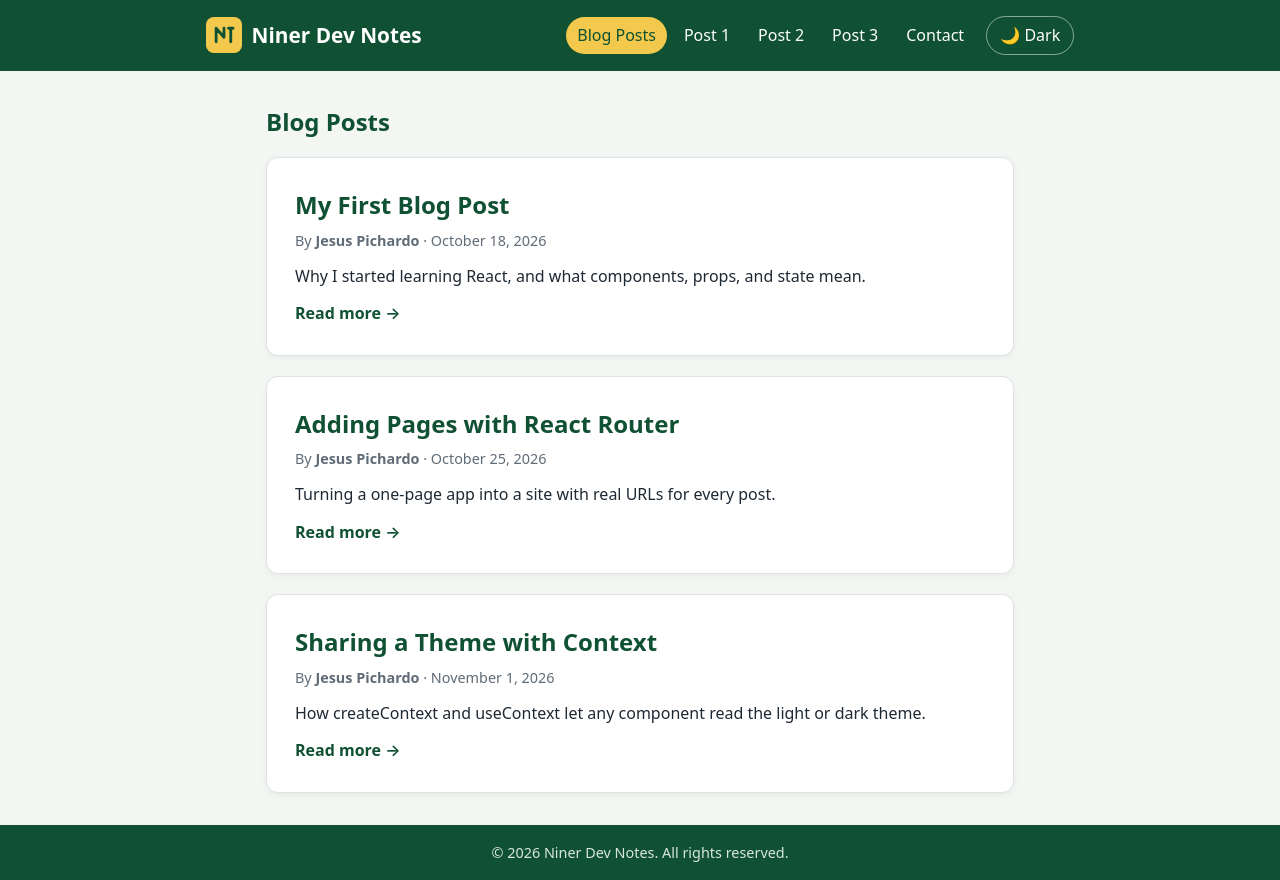
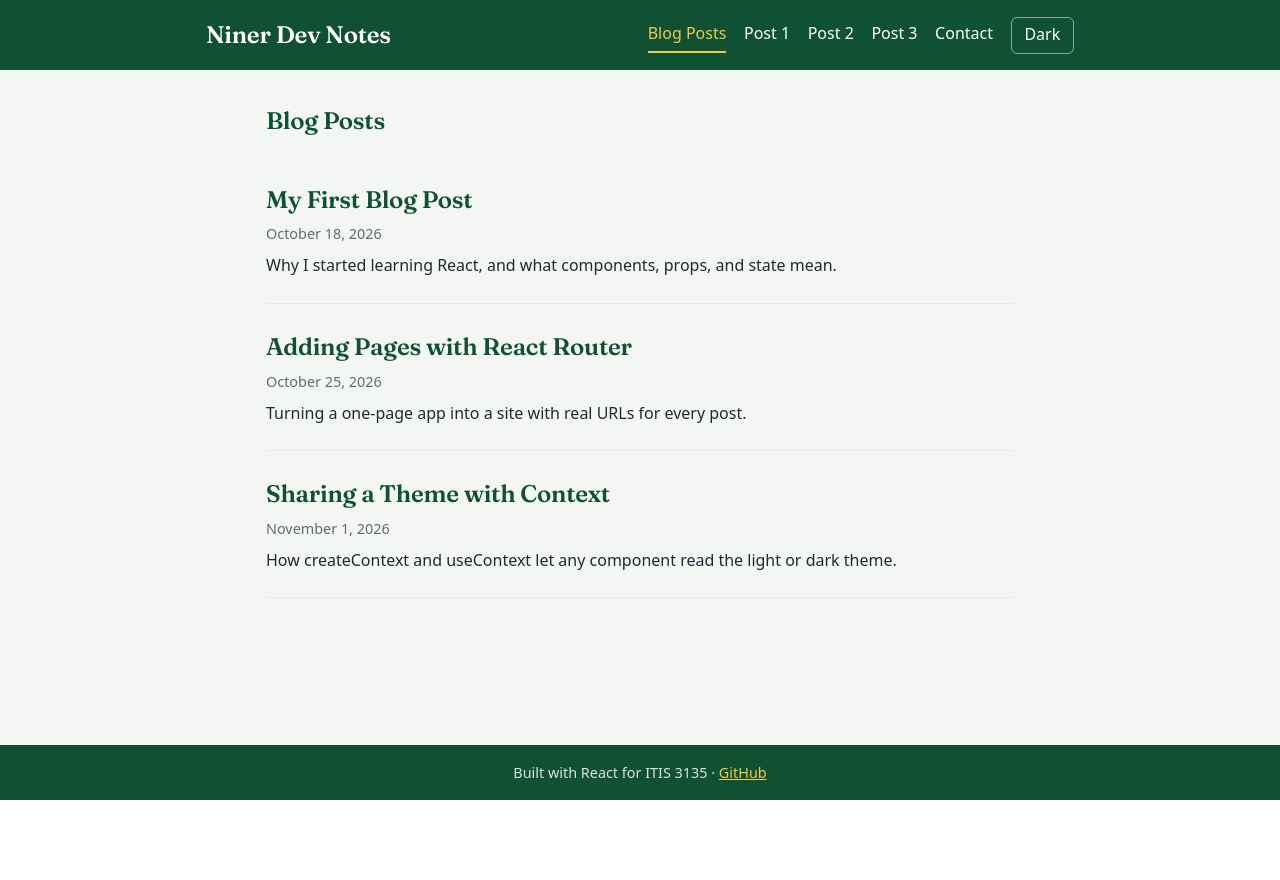
Before and after one commit to BobbyPinn/blog-lab, a React (Vite) app: page / in a window 1280 px wide. After the commit the page ends 800 px from the top, so only its background shows below. Built offline with nearby package versions, Linux system fonts and the light colour scheme.

Commit message:
Refine design: simple post list, serif headings, underline nav, useful footer

```diff
--- a/index.html
+++ b/index.html
@@ -4,6 +4,9 @@
     <meta charset="UTF-8" />
     <link rel="icon" type="image/svg+xml" href="/favicon.svg" />
     <meta name="viewport" content="width=device-width, initial-scale=1.0" />
+    <link rel="preconnect" href="https://fonts.googleapis.com" />
+    <link rel="preconnect" href="https://fonts.gstatic.com" crossorigin />
+    <link href="https://fonts.googleapis.com/css2?family=Fraunces:opsz,wght@9..144,600&display=swap" rel="stylesheet" />
     <title>Niner Dev Notes</title>
   </head>
   <body>
--- a/src/components/layout/Footer.jsx
+++ b/src/components/layout/Footer.jsx
@@ -1,7 +1,10 @@
 function Footer() {
   return (
     <footer className="footer">
-      <p>© {new Date().getFullYear()} Niner Dev Notes. All rights reserved.</p>
+      <p>
+        Built with React for ITIS 3135 ·{' '}
+        <a href="https://github.com/BobbyPinn/blog-lab">GitHub</a>
+      </p>
     </footer>
   )
 }
--- a/src/components/layout/Navbar.jsx
+++ b/src/components/layout/Navbar.jsx
@@ -10,13 +10,7 @@ function Navbar() {
   return (
     <header className="header">
       <div className="header-inner">
-        <Link to="/" className="brand">
-          <svg width="36" height="36" viewBox="0 0 64 64" aria-hidden="true">
-            <rect width="64" height="64" rx="14" fill="#f2c94c" />
-            <path d="M18 44V20l14 16V20M40 20h8M44 20v24" stroke="#0f5132" strokeWidth="5" fill="none" strokeLinecap="round" strokeLinejoin="round" />
-          </svg>
-          <span>Niner Dev Notes</span>
-        </Link>
+        <Link to="/" className="brand">Niner Dev Notes</Link>
         <nav className="nav" aria-label="Main">
           <NavLink to="/" end>Blog Posts</NavLink>
           {posts.map((post) => (
@@ -31,7 +25,7 @@ function Navbar() {
             onClick={toggleTheme}
             aria-label={`Switch to ${nextTheme} mode`}
           >
-            {theme === 'light' ? '🌙 Dark' : '☀️ Light'}
+            {theme === 'light' ? 'Dark' : 'Light'}
           </button>
         </nav>
       </div>
--- a/src/index.css
+++ b/src/index.css
@@ -65,26 +65,26 @@ body {
 /* Visible outline when moving through links and buttons with the keyboard */
 a:focus-visible, button:focus-visible { outline: 3px solid #f2c94c; outline-offset: 2px; }
 
+/* Serif headings (Fraunces, loaded in index.html) give the blog its own look */
+h1, h2, h3, .brand { font-family: 'Fraunces', Georgia, serif; font-weight: 600; letter-spacing: -0.01em; }
+
 .header { background: var(--header-bg); color: #fff; }
 .header-inner {
   max-width: 900px; margin: 0 auto; padding: 1rem;
   display: flex; align-items: center; justify-content: space-between; gap: 1rem; flex-wrap: wrap;
 }
-.brand {
-  display: flex; align-items: center; gap: .6rem; font-size: 1.3rem; font-weight: 700;
-  color: #fff; text-decoration: none;
-}
-.nav { display: flex; flex-wrap: wrap; align-items: center; gap: .35rem; }
+.brand { font-size: 1.5rem; font-weight: 600; color: #fff; text-decoration: none; }
+.nav { display: flex; flex-wrap: wrap; align-items: center; gap: .4rem 1.1rem; }
 .nav a {
   color: #fff; text-decoration: none; font-weight: 500;
-  padding: .35rem .7rem; border-radius: 999px;
+  padding: .25rem 0; border-bottom: 2px solid transparent;
 }
 .nav a:hover { color: #f2c94c; }
 /* NavLink adds the "active" class to the link for the current page */
-.nav a.active { background: #f2c94c; color: #0f5132; }
+.nav a.active { color: #f2c94c; border-bottom-color: #f2c94c; }
 
 .theme-toggle {
-  margin-left: .35rem; padding: .35rem .8rem; border-radius: 999px;
+  padding: .3rem .8rem; border-radius: 6px;
   border: 1px solid rgba(255,255,255,.5); background: transparent;
   color: #fff; font: inherit; font-weight: 500; cursor: pointer;
 }
@@ -105,7 +105,7 @@ h2 { margin-top: 0; color: var(--heading); }
 
 .like-btn {
   display: inline-flex; align-items: center; gap: .4rem;
-  padding: .5rem 1rem; border: 1px solid var(--border-strong); border-radius: 999px;
+  padding: .5rem 1rem; border: 1px solid var(--border-strong); border-radius: 6px;
   background: var(--surface); color: var(--muted); font-weight: 600; cursor: pointer;
 }
 .like-btn:hover { border-color: var(--like); color: var(--like); }
@@ -122,13 +122,13 @@ h2 { margin-top: 0; color: var(--heading); }
 
 .page-title { margin: 0 0 1rem; color: var(--heading); }
 
-.post-list { list-style: none; padding: 0; margin: 0; display: grid; gap: 1.25rem; }
-.post-card { transition: transform .15s, box-shadow .15s; }
-.post-card:hover { transform: translateY(-2px); box-shadow: 0 6px 16px rgba(0,0,0,.12); }
-.post-card h2 { margin-bottom: .25rem; }
+.post-list { list-style: none; padding: 0; margin: 0; }
+.post-card { padding: 1.5rem 0; border-bottom: 1px solid var(--divider); }
+.post-card h2 { margin-bottom: .2rem; }
+.post-card .meta { margin-bottom: .5rem; }
 .post-card h2 a { color: var(--heading); text-decoration: none; }
 .post-card h2 a:hover { text-decoration: underline; }
-.post-card p { margin: 0 0 .75rem; }
+.post-card p { margin: 0; }
 .read-more { color: var(--heading); font-weight: 600; text-decoration: none; }
 .read-more:hover { text-decoration: underline; }
 
@@ -154,13 +154,13 @@ h2 { margin-top: 0; color: var(--heading); }
 
 .footer { background: var(--header-bg); color: var(--footer-text); text-align: center; padding: 1rem; font-size: .9rem; }
 .footer p { margin: 0; }
+.footer a { color: #f2c94c; }
 
 /* Phones and small tablets */
 @media (max-width: 600px) {
   .header-inner { flex-direction: column; align-items: flex-start; gap: .6rem; }
-  .nav { gap: .25rem; }
+  .nav { gap: .3rem .9rem; }
   .nav a, .theme-toggle { font-size: .95rem; }
-  .theme-toggle { margin-left: 0; }
   .main { padding: 1.25rem .75rem; gap: 1.25rem; }
   .card { padding: 1.25rem; }
   .page-title, .post-title { font-size: 1.6rem; line-height: 1.25; }
--- a/src/pages/BlogPostsPage.jsx
+++ b/src/pages/BlogPostsPage.jsx
@@ -7,13 +7,12 @@ function BlogPostsPage() {
       <h1 className="page-title">Blog Posts</h1>
       <ul className="post-list">
         {posts.map((post) => (
-          <li key={post.id} className="card post-card">
+          <li key={post.id} className="post-card">
             <h2>
               <Link to={`/post/${post.id}`}>{post.title}</Link>
             </h2>
-            <p className="meta">By <strong>{post.author}</strong> · {post.date}</p>
+            <p className="meta">{post.date}</p>
             <p>{post.summary}</p>
-            <Link to={`/post/${post.id}`} className="read-more">Read more →</Link>
           </li>
         ))}
       </ul>
```
